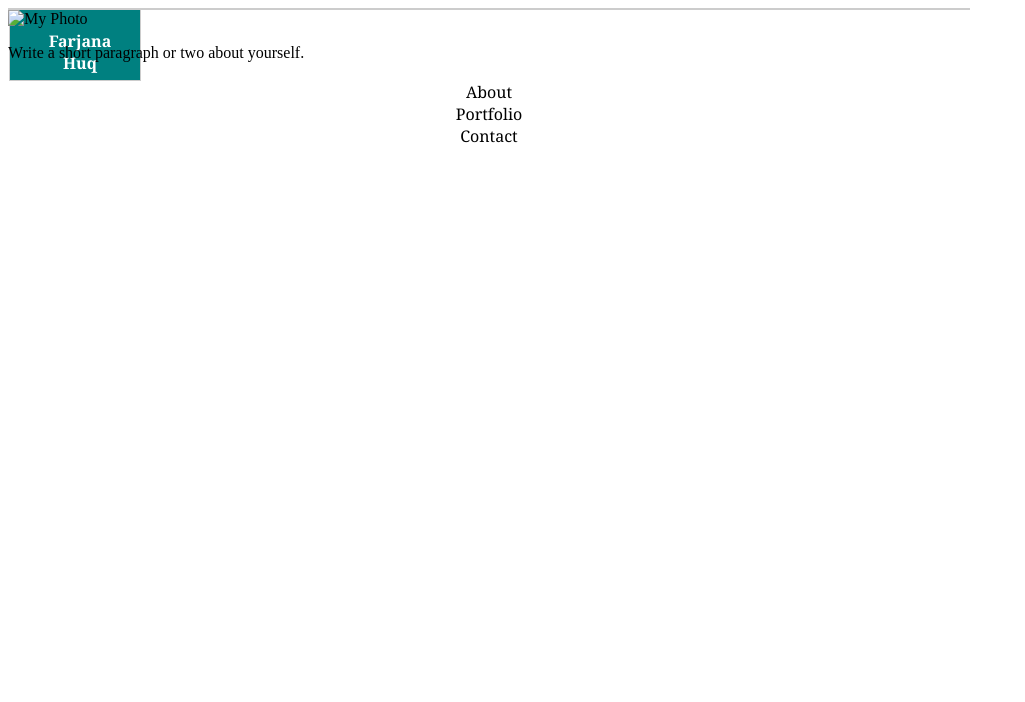
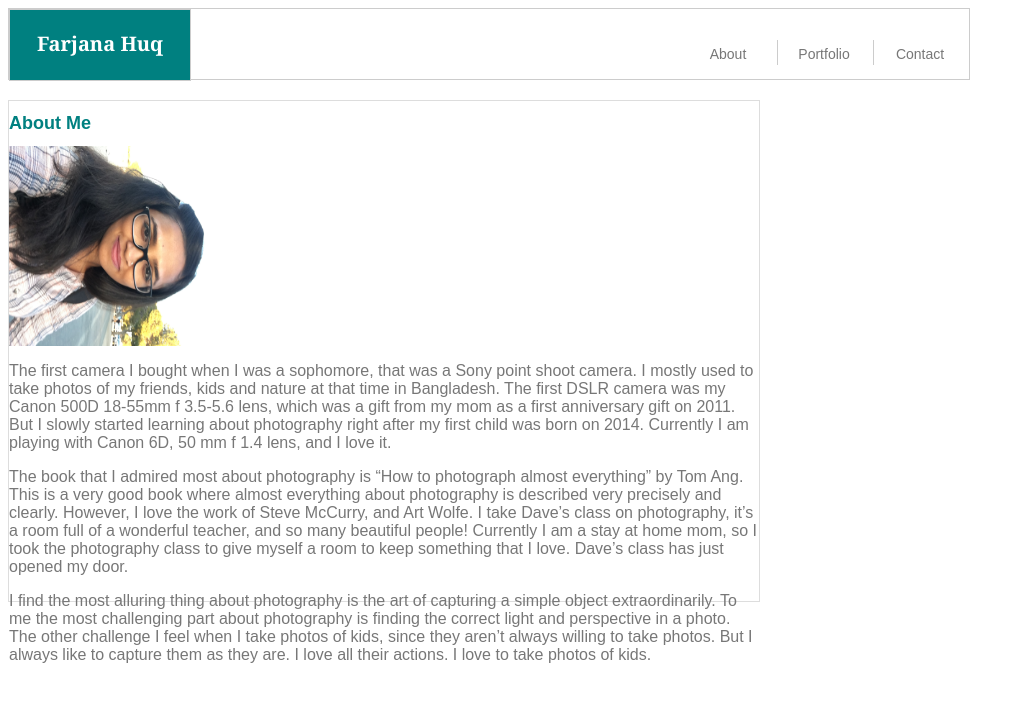
Before and after one commit to farjanaHuq/Basic-Portfolio, a plain HTML site: page index.html in a window 1280 px wide. Shown: the whole page, without its empty margins (0-1025 px from the left). Drawn offline with Linux system fonts and the light colour scheme.

Commit message:
Modification index.html

```diff
--- a/assets/css/style.css
+++ b/assets/css/style.css
@@ -6,6 +6,8 @@
 .box{
     box-sizing: border-box;
     text-align: center;
+    border: 1px solid black;
+    background-color: #cccccc;
 }
 
 .header{
@@ -13,18 +15,88 @@
     text-align: center;
     border: 1px solid #cccccc;
     width: 960px;
-    height: 0px;
+    height: 70px;
     font-family: Georgia, 'Times New Roman', Times, serif;
 }
-#YourName{
+#Your-name{
     background-color: teal;
     border: 1px solid #cccccc;
-    width: 100px;
-    height: 40px;
-    padding: 20px 10px 10px 20px ;
-    margin-left: 0;
+    width: 140px;
+    height: 30px;
+    padding: 20px 20px 20px 20px ;
+    margin-left: 0px;
+    margin-bottom: 0px;
+    color: #ffffff;
+    font-size: 20px;
+    font-weight: bold;
+    float: left;
+}
+#About{
+    border-right-style: solid 1px black;
+    color: #777777;
+    font-size: 14px;
+    font-family: Arial, Helvetica, sans-serif;
+    border-right-style: solid ;
+    border-right-color: #cccccc;
+    border-right-width: 0.2px;
+    width: 80px;
+    height: 10px;
+    margin-top: 31px;
     margin-bottom: 0;
-    color: #ffffff;
-    font-weight: bold;
-
+    margin-right: 160;
+    padding: 6px 9px 9px 6px  ;
+    float: right;
 }
+#Portfolio{
+    border-right-style: solid 1px black;
+    color: #777777;
+    font-size: 14px;
+    font-family: Arial, Helvetica, sans-serif;
+    border-right-style: solid ;
+    border-right-color: #cccccc;
+    border-right-width: 0.2px;
+    width: 80px;
+    height: 10px;
+    margin-top: 31px;
+    margin-bottom: 0;
+    margin-right: 80;
+    padding: 6px 9px 9px 6px ;
+    float: right;
+}
+#Contact{
+    border-right-style: solid 1px black;
+    color: #777777;
+    font-size: 14px;
+    font-family: Arial, Helvetica, sans-serif;
+    width: 80px;
+    height: 10px;
+    margin-top: 31px;
+    margin-bottom: 0;
+    margin-right: 0;
+    padding: 6px 9px 9px 6px ;
+    float: right;
+}
+.container{
+    clear: both;
+    width: 750px;
+    height: 500px;
+    border: 1px solid #dddddd;
+    background-color: #ffffff;
+    font-family: Arial, Helvetica, sans-serif;
+    margin-top: 20px;
+}
+#h1{
+    color: teal;
+    font-size: 18px;
+}
+#bio-image{
+    float: left;
+    height: 200px;
+    width: 200px;
+    margin-right: 40px;
+}
+#bio{
+    float: right;
+    font-size: 16px;
+    color: #777777;
+}
--- a/index.html
+++ b/index.html
@@ -7,34 +7,68 @@
     <meta http-equiv="X-UA-Compatible" content="ie=edge">
     <title>Document</title>
     <link rel="stylesheet" href="./assets/css/style.css">
+    <style>
+        #bio-image {
+            transform: rotate(90deg)
+        }
+    </style>
 </head>
 
 <body>
 
     <div class="header">
-        <section id="YourName">
+        <section id="Your-name">
             Farjana Huq
-        </section>
-
-        <section id = "About">
-            About
-        </section>
-        <section id = "Portfolio">
-             Portfolio
         </section>
         <Section id="Contact">
             Contact
         </Section>
+
+        <section id="Portfolio">
+            Portfolio
+        </section>
+
+        <section id="About">
+            About
+        </section>
 
     </div>
 
 
 
     <div class="container">
+        <h1 id="h1">About Me</h1>
+
         <section id="main-bio">
+            <img id="bio-image" src="./assets/images/Farjana.JPG" target="_blank">
+        </section>
 
-            <img id="bio-image" src="Farjana.JPG" alt="My Photo">
-            <p>Write a short paragraph or two about yourself.</a>
+        <section id="bio">
+            <p>
+                The first camera I bought when I was a sophomore, that was a Sony point shoot camera. I mostly used to
+                take photos of my friends, kids and nature at that time in Bangladesh.
+                The first DSLR camera was my Canon 500D 18-55mm f 3.5-5.6 lens, which was a gift from my mom as a first
+                anniversary gift on 2011. But I slowly started learning about photography
+                right after my first child was born on 2014. Currently I am playing with Canon 6D, 50 mm f 1.4 lens,
+                and I love it.</p>
+            <p>
+                The book that I admired most about photography is “How to photograph almost everything” by Tom Ang.
+                This is a very good book where almost everything about photography is described very precisely and
+                clearly. However, I love the work of Steve McCurry, and Art Wolfe.
+                I take Dave’s class on photography, it’s a room full of a wonderful teacher, and so many beautiful
+                people! Currently I am a stay at home mom,
+                so I took the photography class to give myself a room to keep something that I love. Dave’s class has
+                just opened my door.
+            </p>
+
+            <p>
+                I find the most alluring thing about photography is the art of capturing a simple object
+                extraordinarily. To me the most challenging part about photography is finding the correct light and
+                perspective in a photo. The other challenge I feel when I take photos of kids, since they aren’t always
+                willing to take photos. But I always like to capture them as they are. I love all their actions. I love
+                to take photos of kids.
+
+
             </p>
         </section>
     </div>
```
Also changed, not shown: Farjana.JPG (added), 2 other files.
